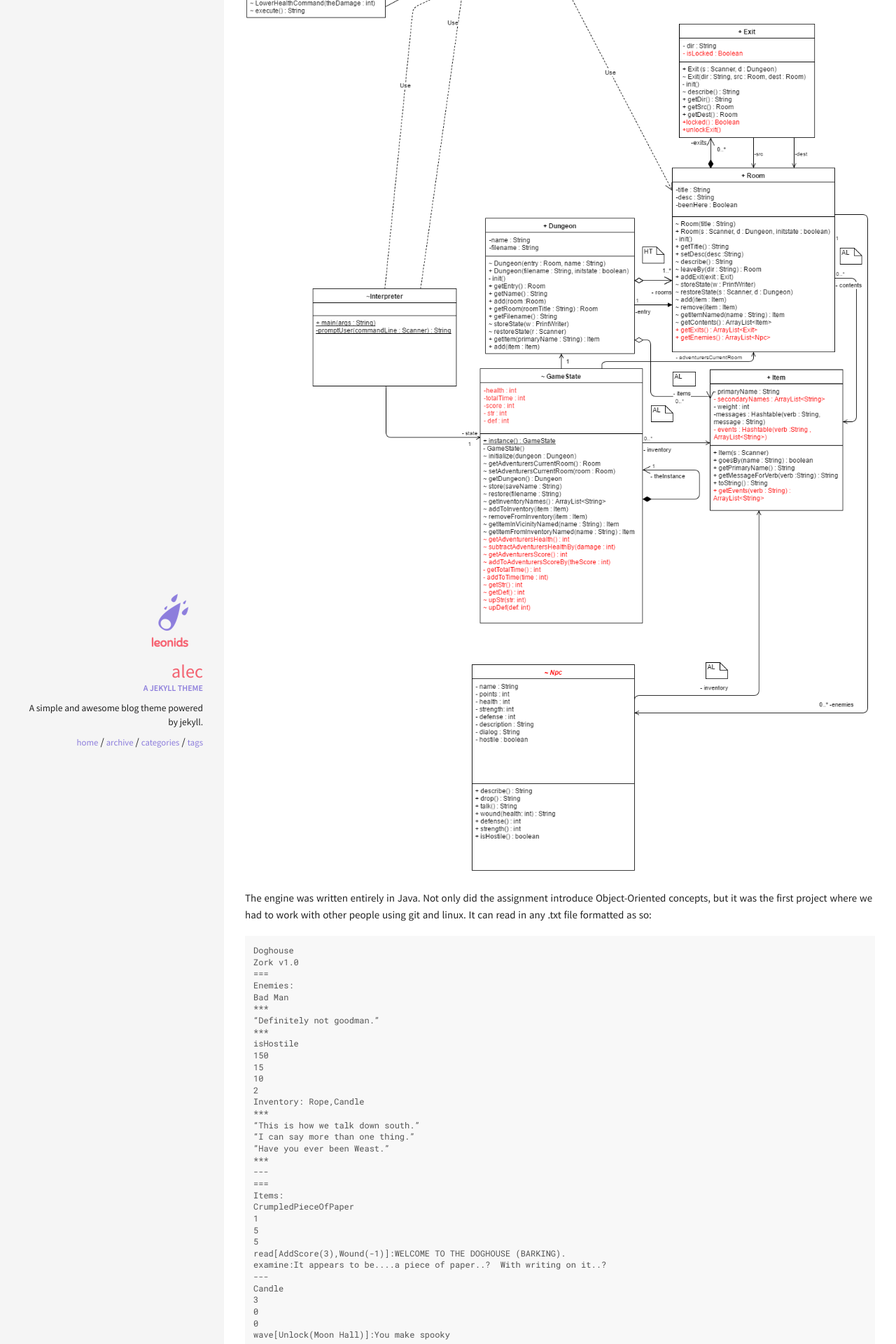
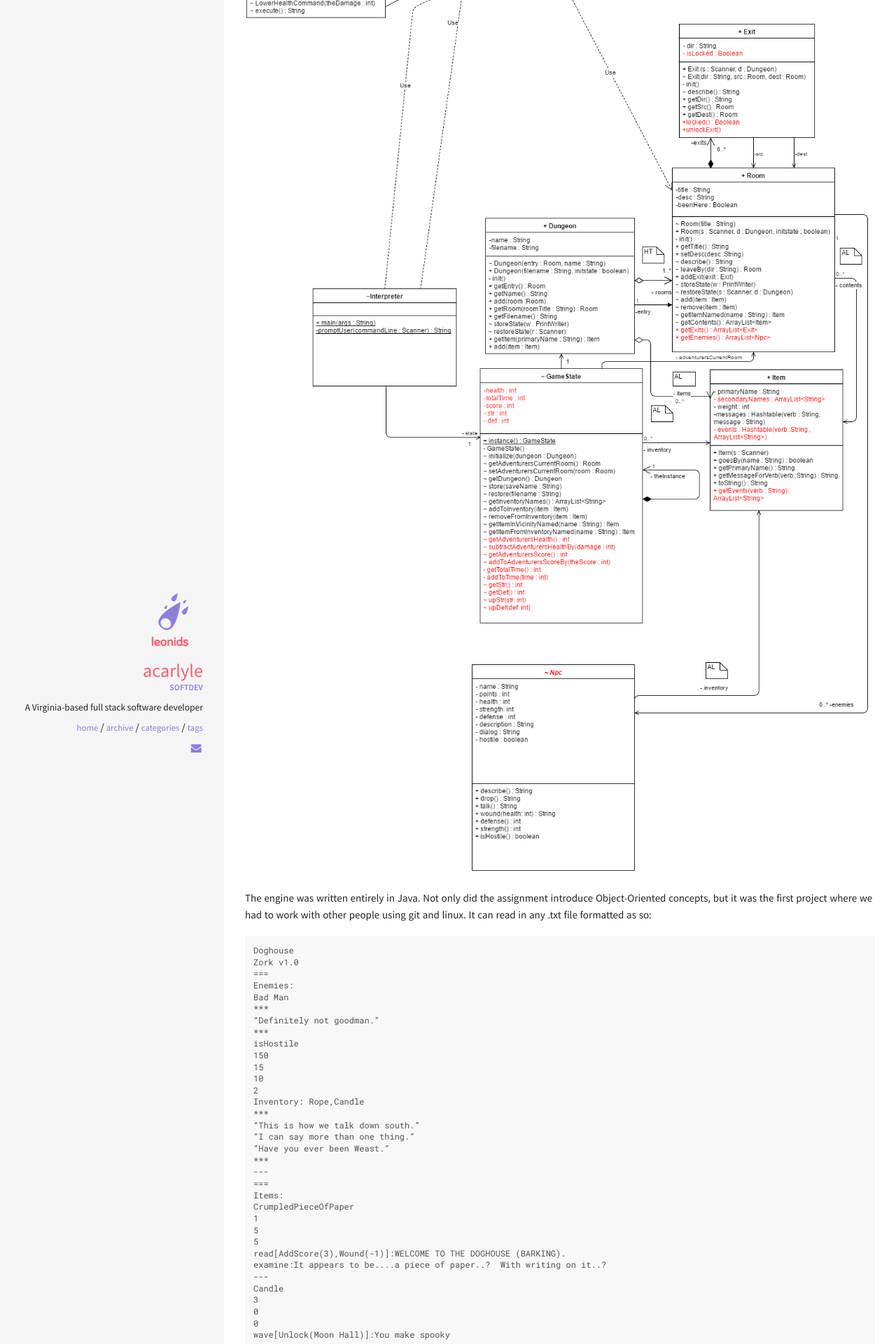
Before and after one commit to acarlyle/acarlyle.github.io, a Jekyll site: the page built from index.html, in a window 1280 px wide. Shown: the part 1504-3424 px from the top of the page at 70% size. Built offline with Jekyll 4.4.1, drawn with Linux system fonts in a browser that asks for light colours.

Commit message:
Updated _config.yml

```diff
--- a/_config.yml
+++ b/_config.yml
@@ -5,7 +5,7 @@
 #
 title: hecodes
 email: cyheddie@gmail.com
-description: basic butterbis blog
+description: softdev blog
 url: https://acarlyle.github.io/
 
 
@@ -33,11 +33,11 @@ kramdown:
 ####################################
 #
 owner:
-  name: Alec
+  name: acarlyle
   avatar: leonids-logo.png
-  job: "A jekyll theme"
-  bio: "A simple and awesome blog theme powered by jekyll."
-  email:
+  job: "softdev"
+  bio: "A Virginia-based full stack software developer"
+  email: cyheddie@gmail.com
   disqus-shortname:
   twitter: #username
   facebook: #username
@@ -49,7 +49,7 @@ owner:
     ad-slot:
   bing-verify:
   github: #acarlyle
-  gitlab: #username
+  gitlab: #acarlyle
   stackoverflow: #123456/username   from a "http://stackoverflow.com/users/123456/username" link
   linkedin: #username
   skype: #username
```
